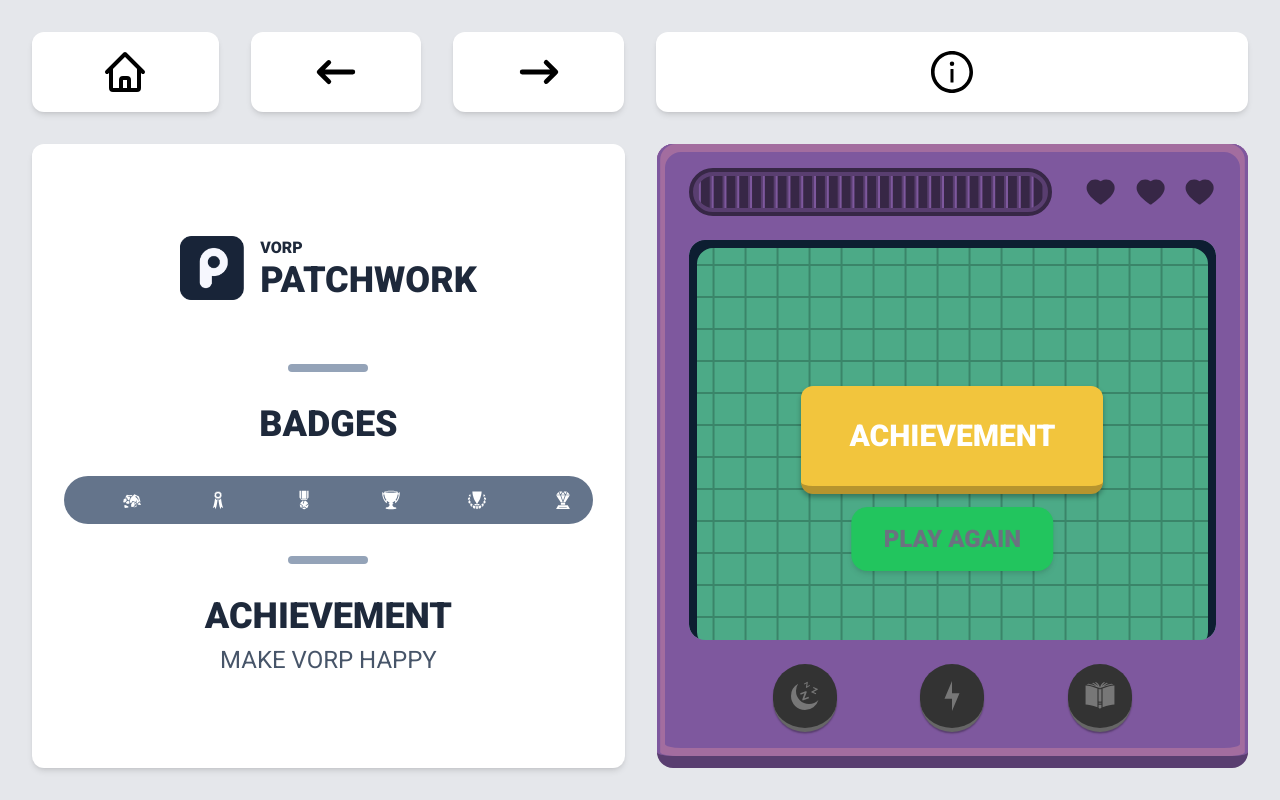
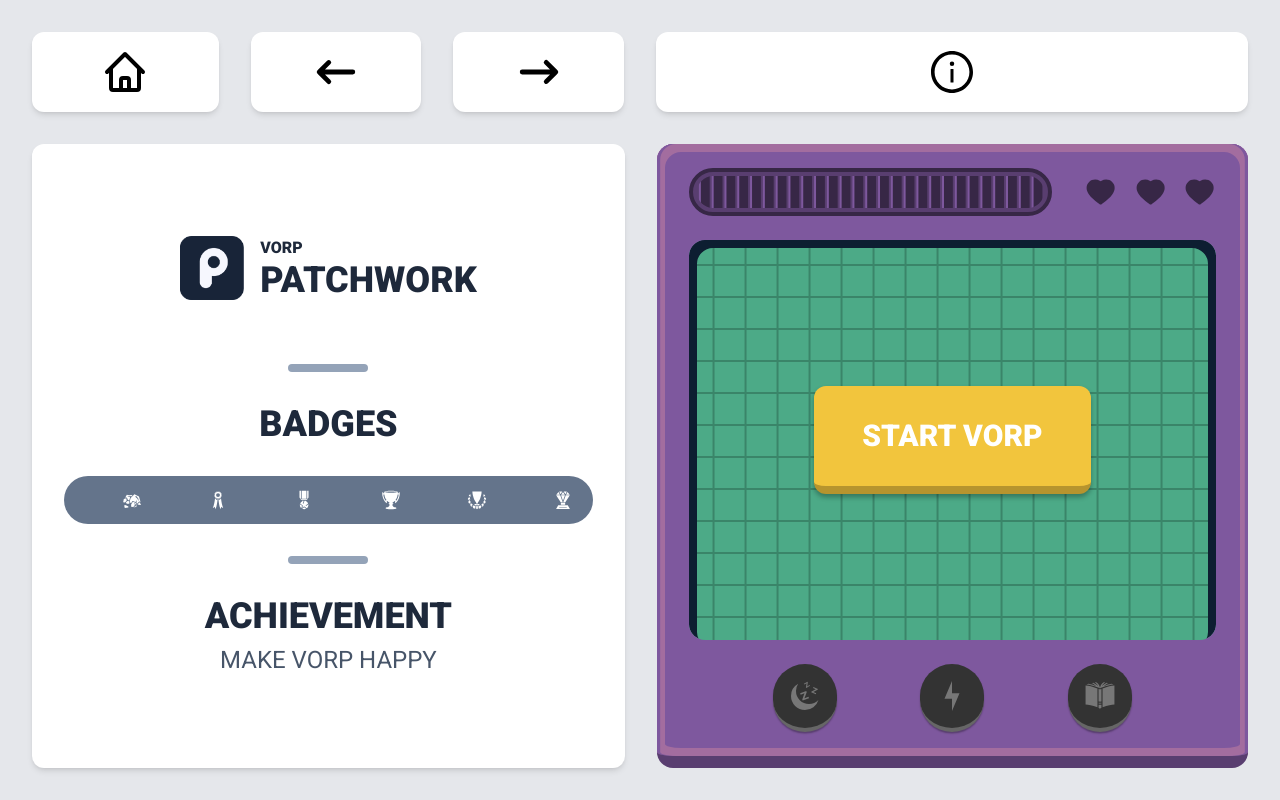
Before and after one commit to kherma/next-framer-motion-fun, a Next.js app: page /vorp in a window 1280 px wide. Built offline with nearby package versions, Linux system fonts and the light colour scheme.

Commit message:
Fix game loop

```diff
--- a/pages/vorp.js
+++ b/pages/vorp.js
@@ -21,7 +21,7 @@ const Vorp = () => {
     animation: "startGameAnim",
     started: false,
   });
-  const [getAchievement, setGetAchievement] = useState(true);
+  const [getAchievement, setGetAchievement] = useState(false);
 
   const handleStart = () => {
     setGetAchievement(false);
```
